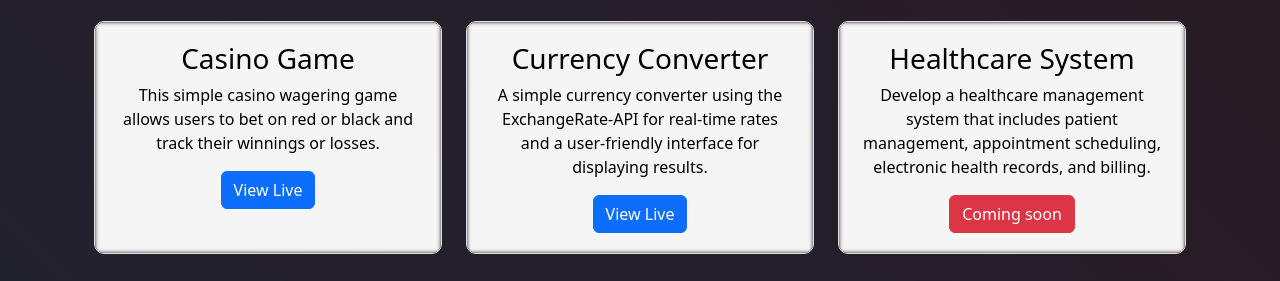
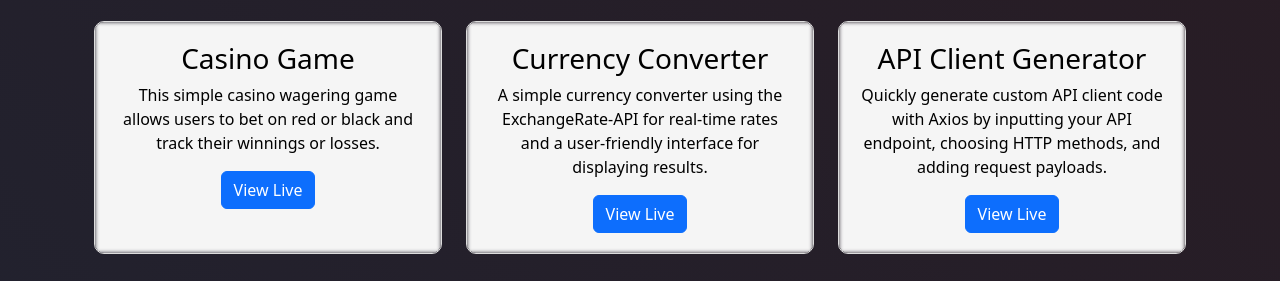
Before and after one commit to danijelsimic/portfolio, a plain HTML site: page index.html in a window 1280 px wide. Shown: the part 671-952 px from the top of the page. Drawn offline with nearby package versions, Linux system fonts and the light colour scheme.

Commit message:
added api client generator

```diff
--- a/index.html
+++ b/index.html
@@ -121,9 +121,9 @@
         <!-- Small Project 3 -->
         <article class="col-md-4 col-sm-6 mb-4">
           <div class="project-box webshop-bg h-100">
-            <h3>Healthcare System</h3>
-            <p>Develop a healthcare management system that includes patient management, appointment scheduling, electronic health records, and billing.</p>
-            <a href="#" target="_blank" class="btn btn-danger">Coming soon</a>
+            <h3>API Client Generator</h3>
+            <p>Quickly generate custom API client code with Axios by inputting your API endpoint, choosing HTTP methods, and adding request payloads.</p>
+            <a href="https://danijelsimic.github.io/api-generator/" target="_blank" rel="noopener noreferrer" class="btn btn-primary">View Live</a>
           </div>
         </article>
       </div>
```
